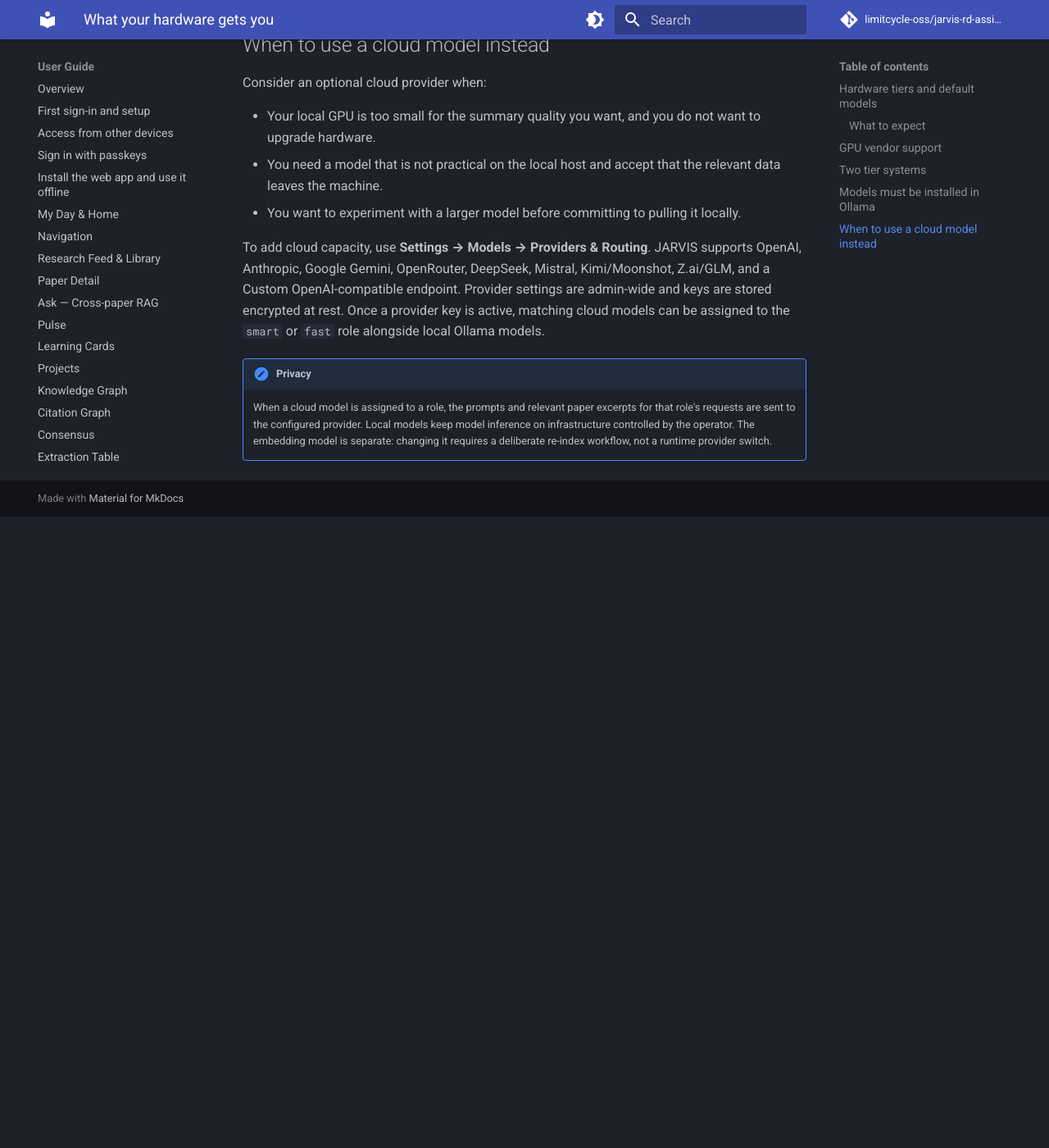
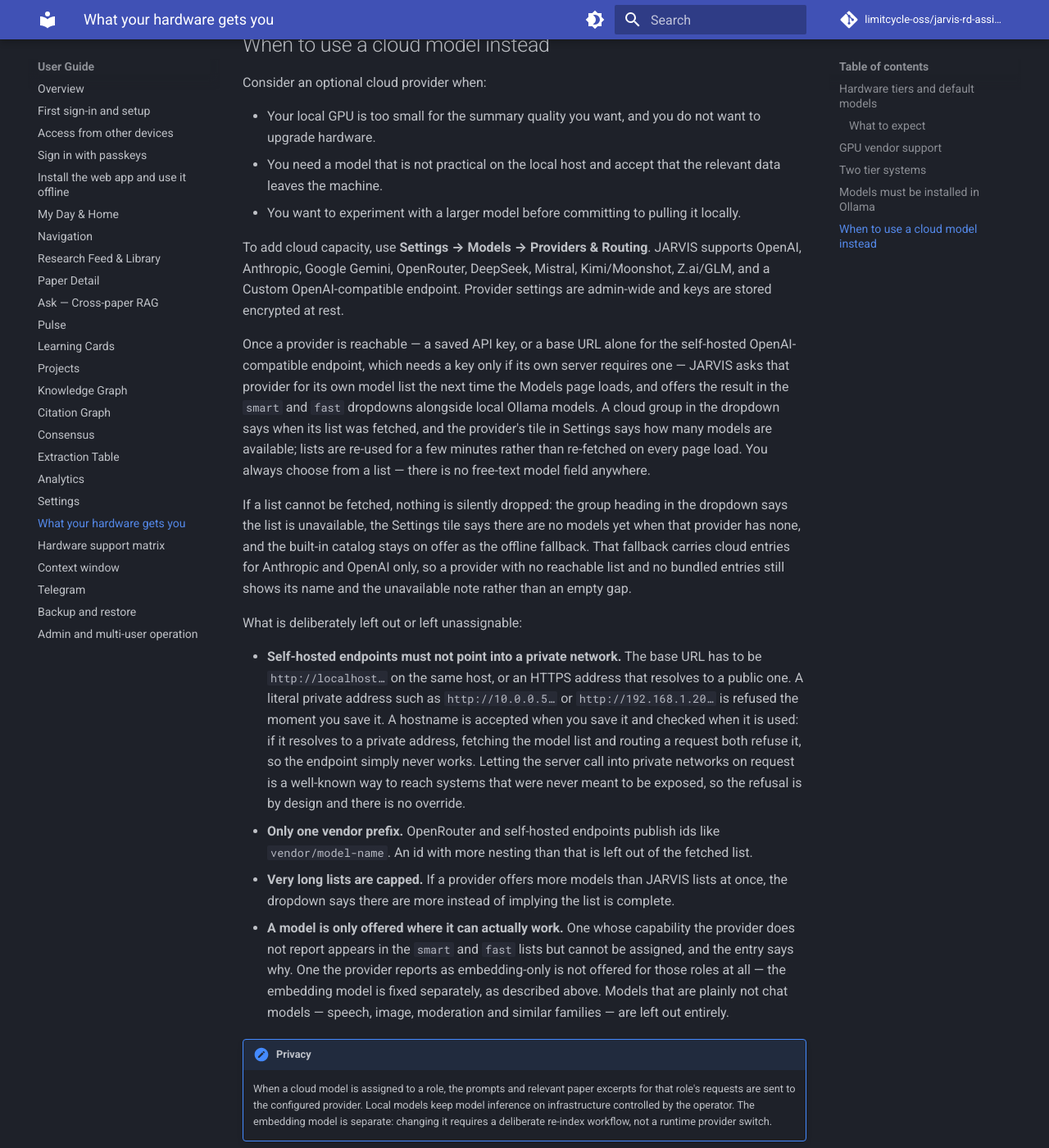
Before and after one commit to FFidan/Jarvis-RD-Assistant, an MkDocs documentation site: the page built from docs/manual/hardware-and-models.md, in a window 1280 px wide and 1400 px high, scrolled down 2967 px. Shown: the whole window at 82% size. Built offline with MkDocs 1.6.1 and Material for MkDocs 9.7.7, drawn with Linux system fonts in a browser that asks for light colours; comment, search, counter and statistics services are not loaded; before the commit the page ends 3597 px from its top, so only the background shows below that.

Commit message:
docs: describe cloud provider support accurately
The public record said matching cloud models could be assigned once a
provider key was active. That was true for two of the nine supported
providers, because only those two ship bundled catalog entries.

The roadmap entry, the hardware and models manual, and the models contract
now describe what the product does: each reachable provider is asked for its
own model list, the bundled catalog is the offline fallback, and the page
says when a list could not be retrieved. The manual states the limits
plainly rather than leaving them to be discovered -- why a self-hosted
endpoint may not point into a private network, which identifier shapes are
left out, that long lists are capped, and which models are shown but cannot
be assigned. The contract no longer claims there is no runtime fetch while
the product performs one.

Two roadmap statements that describe the local-first posture and the
admin-wide scope of provider settings were checked against the change and
left alone, because they remain accurate.

Generated with [Claude Code](https://claude.com/claude-code)

Co-Authored-By: Claude <noreply@anthropic.com>

```diff
--- a/docs/manual/hardware-and-models.md
+++ b/docs/manual/hardware-and-models.md
@@ -118,7 +118,41 @@ Consider an optional cloud provider when:
   relevant data leaves the machine.
 - You want to experiment with a larger model before committing to pulling it locally.
 
-To add cloud capacity, use **Settings → Models → Providers & Routing**. JARVIS supports OpenAI, Anthropic, Google Gemini, OpenRouter, DeepSeek, Mistral, Kimi/Moonshot, Z.ai/GLM, and a Custom OpenAI-compatible endpoint. Provider settings are admin-wide and keys are stored encrypted at rest. Once a provider key is active, matching cloud models can be assigned to the `smart` or `fast` role alongside local Ollama models.
+To add cloud capacity, use **Settings → Models → Providers & Routing**. JARVIS supports OpenAI, Anthropic, Google Gemini, OpenRouter, DeepSeek, Mistral, Kimi/Moonshot, Z.ai/GLM, and a Custom OpenAI-compatible endpoint. Provider settings are admin-wide and keys are stored encrypted at rest.
+
+Once a provider is reachable — a saved API key, or a base URL alone for the self-hosted
+OpenAI-compatible endpoint, which needs a key only if its own server requires one — JARVIS asks
+that provider for its own model list the next time the Models page loads, and offers the result in
+the `smart` and `fast` dropdowns alongside local Ollama models. A cloud group in the dropdown says
+when its list was fetched, and the provider's tile in Settings says how many models are available;
+lists are re-used for a few minutes rather than re-fetched on every page load. You always choose
+from a list — there is no free-text model field anywhere.
+
+If a list cannot be fetched, nothing is silently dropped: the group heading in the dropdown says
+the list is unavailable, the Settings tile says there are no models yet when that provider has
+none, and the built-in catalog stays on offer as the offline fallback. That fallback carries cloud
+entries for Anthropic and OpenAI only, so a provider with no reachable list and no bundled entries
+still shows its name and the unavailable note rather than an empty gap.
+
+What is deliberately left out or left unassignable:
+
+- **Self-hosted endpoints must not point into a private network.** The base URL has to be
+  `http://localhost…` on the same host, or an HTTPS address that resolves to a public one. A
+  literal private address such as `http://10.0.0.5…` or `http://192.168.1.20…` is refused the
+  moment you save it. A hostname is accepted when you save it and checked when it is used: if it
+  resolves to a private address, fetching the model list and routing a request both refuse it, so
+  the endpoint simply never works. Letting the server call into private networks on request is a
+  well-known way to reach systems that were never meant to be exposed, so the refusal is by design
+  and there is no override.
+- **Only one vendor prefix.** OpenRouter and self-hosted endpoints publish ids like
+  `vendor/model-name`. An id with more nesting than that is left out of the fetched list.
+- **Very long lists are capped.** If a provider offers more models than JARVIS lists at once, the
+  dropdown says there are more instead of implying the list is complete.
+- **A model is only offered where it can actually work.** One whose capability the provider does
+  not report appears in the `smart` and `fast` lists but cannot be assigned, and the entry says
+  why. One the provider reports as embedding-only is not offered for those roles at all — the
+  embedding model is fixed separately, as described above. Models that are plainly not chat
+  models — speech, image, moderation and similar families — are left out entirely.
 
 !!! note "Privacy"
     When a cloud model is assigned to a role, the prompts and relevant paper excerpts for that role's requests are sent to the configured provider. Local models keep model inference on infrastructure controlled by the operator. The embedding model is separate: changing it requires a deliberate re-index workflow, not a runtime provider switch.
```
Also changed, not shown: ROADMAP.md (+8 -5 lines), docs/contracts/05-models-and-hardware.md (+13 -5 lines).
